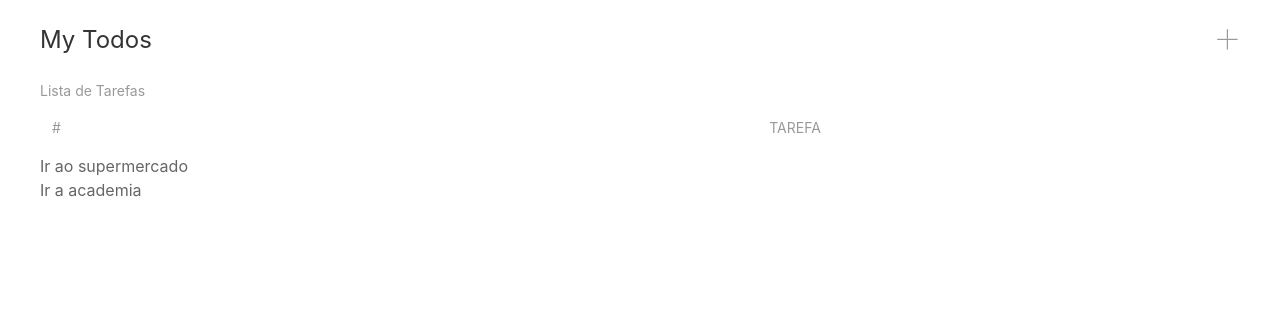
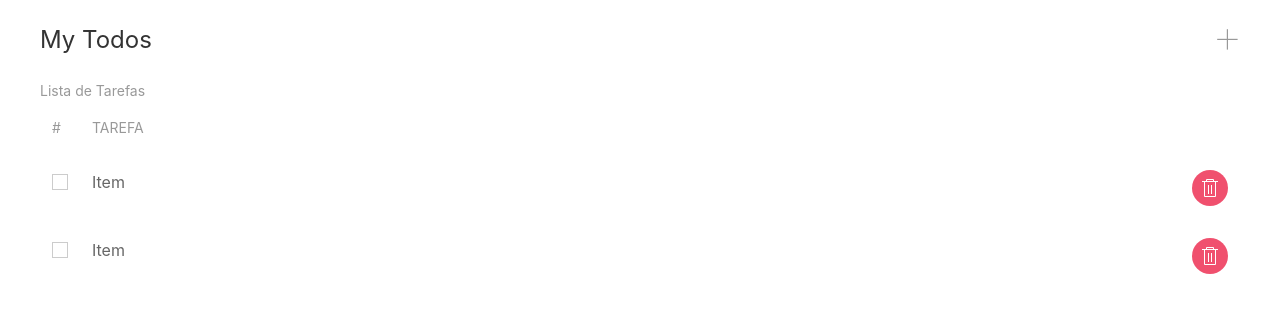
Before and after one commit to EdiJunior88/Balta.io_Criando_um_App_com_React, a React (Vite) app in the folder todo/: page / in a window 1280 px wide. Shown: the top 312 px of the page. Built offline with nearby package versions, Linux system fonts and the light colour scheme.

Commit message:
Criação do APP - Instalação - Estrutura do App - React e ReactDOM - Iniciando um componente - Rodando o App - Navbar - Menu de navegação - Models - Exibindo os itens - Criando o item da lista - Passando parâmetros para os componentes

```diff
--- a/todo/src/components/TodoList.tsx
+++ b/todo/src/components/TodoList.tsx
@@ -1,5 +1,6 @@
 import React from "react";
 import { Todo } from "../models/Todo";
+import TodoListItem from "./TodoListItem";
 
 const TodoList = () => {
   const todos: Todo[] = [
@@ -21,7 +22,7 @@ const TodoList = () => {
 
         <tbody>
           {todos?.map((todo) => (
-            <div key={todo.id}>{todo.title}</div>
+            <TodoListItem key={todo.id}></TodoListItem>
           ))}
         </tbody>
       </table>
--- /dev/null
+++ b/todo/src/components/TodoListItem.tsx
@@ -0,0 +1,23 @@
+import React from "react";
+
+const TodoListItem = () => {
+  return (
+    <tr className='uk-animation-slide-bottom-medium'>
+      <td className='uk-width-auto'>
+        <label>
+          <input className='uk-checkbox' type='checkbox' />
+        </label>
+      </td>
+
+      <td className='uk-width-expand'>Item</td>
+
+      <td className='uk-width-auto'>
+        <button
+          className='uk-icon-button uk-button-danger'
+          uk-icon='trash'></button>
+      </td>
+    </tr>
+  );
+};
+
+export default TodoListItem;
```
